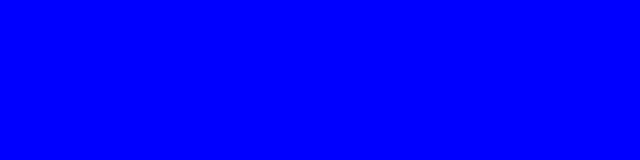
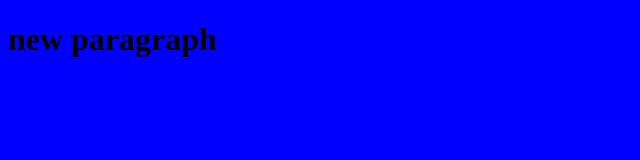
Before and after one commit to deveshkumar45/coderarmy, a plain HTML site: page index.html in a window 1280 px wide. Shown: the whole page, without its empty margins (0-640 px from the left). Drawn offline with Linux system fonts and the light colour scheme.

Commit message:
hello nes

```diff
--- a/index.html
+++ b/index.html
@@ -7,6 +7,8 @@
     <link rel="stylesheet" href="style.css">
 </head>
 <body>
+    <H1>new paragraph
 
+    </H1>
 </body>
 </html>
```
